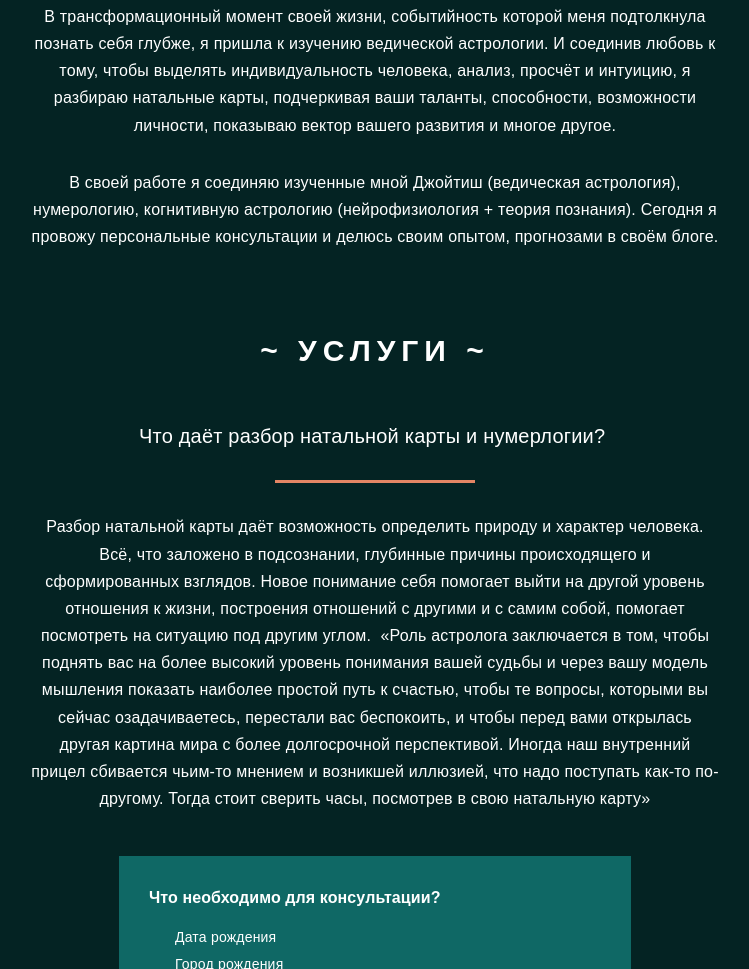
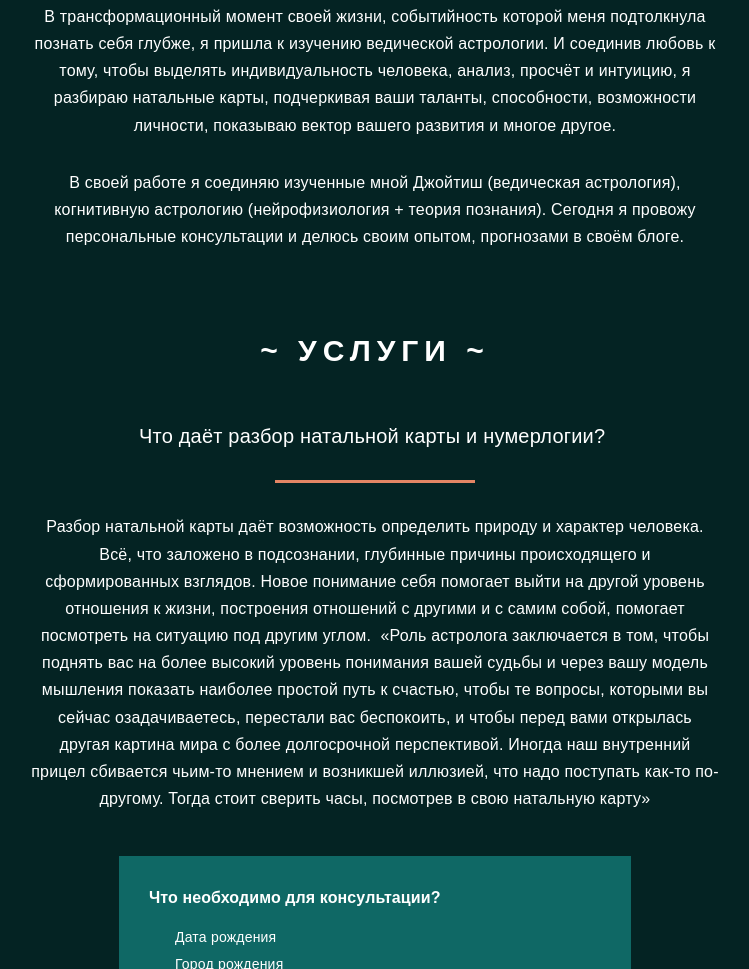
Before and after one commit to olena-diachenko/polina-gushchyna, a website: page dist/index.html in a window 1280 px wide. Shown: the part 2092-3061 px from the top of the page, without its empty margins (265-1014 px from the left). Drawn offline with nearby package versions, Linux system fonts and the light colour scheme; files that its build step writes are made by us from their sources.

Commit message:
fix text in "About me" section

```diff
--- a/dist/index.html
+++ b/dist/index.html
@@ -159,9 +159,9 @@
           </p>
           <p class="about__box-subtitle">
             В своей работе я соединяю изученные мной Джойтиш (ведическая
-            астрология), нумерологию, когнитивную астрологию (нейрофизиология +
-            теория познания). Сегодня я провожу персональные консультации и
-            делюсь своим опытом, прогнозами в своём блоге.
+            астрология), когнитивную астрологию (нейрофизиология + теория
+            познания). Сегодня я провожу персональные консультации и делюсь
+            своим опытом, прогнозами в своём блоге.
           </p>
         </div>
       </div>
```
